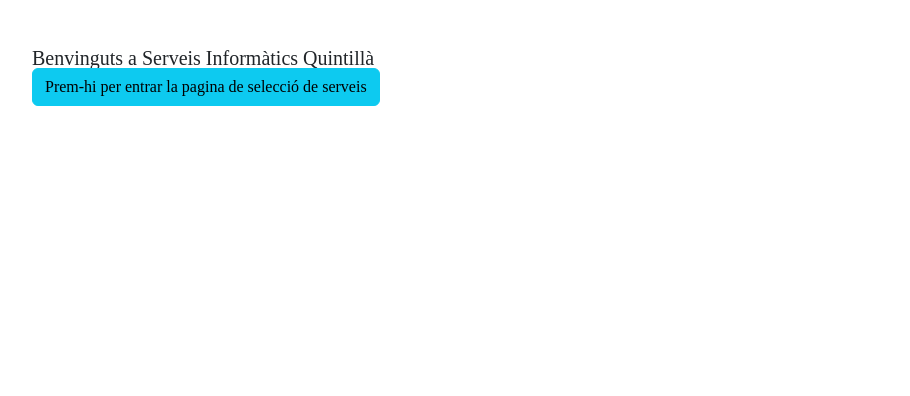
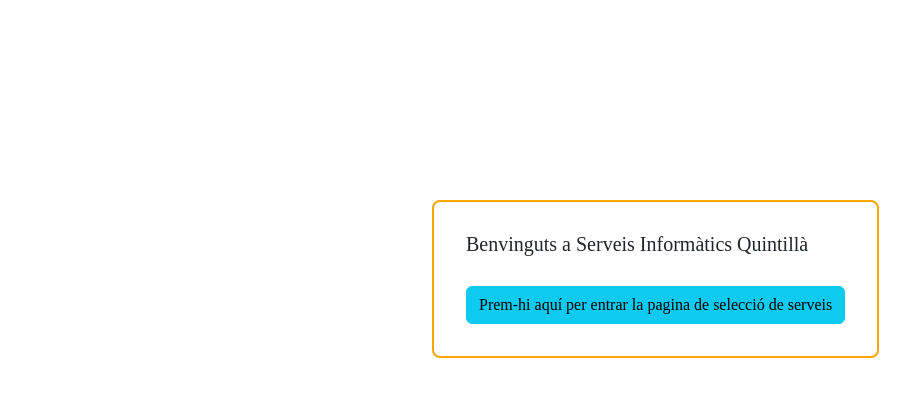
Before and after one commit to Txintxor/Sprint_7_React_2, a React (Create React App) app: page / in a window 1280 px wide. Shown: the top 396 px of the page, without its empty margins (16-926 px from the left). Built offline with nearby package versions, Linux system fonts and the light colour scheme.

Commit message:
Level 1 completed CSS fix

```diff
--- a/src/App.css
+++ b/src/App.css
@@ -2,7 +2,6 @@
 .App {
   display: flex;
   flex-direction: column;
-  margin: 3rem 0 0 3reM;
   font-size: 1.25rem;
 }
 
--- a/src/components/main/Home.js
+++ b/src/components/main/Home.js
@@ -1,13 +1,18 @@
-import React from 'react';
-import Button from 'react-bootstrap/Button';
-
+import React from "react";
+import Button from "react-bootstrap/Button";
+import { DivHomeContainer } from "../styled-c/styled-components";
 
 const HomeContainer = (props) => {
   return (
-  <div>
-    <h1>Benvinguts a Serveis Informàtics Quintillà</h1>
-  <Button variant="info" href="./menu">Prem-hi per entrar la pagina de selecció de serveis</Button></div>
-  )
-}
+    <DivHomeContainer>
+      <h1 style={{ marginBottom: "2rem" }}>
+        Benvinguts a Serveis Informàtics Quintillà
+      </h1>
+      <Button variant="info" href="./menu">
+        Prem-hi aquí per entrar la pagina de selecció de serveis
+      </Button>
+    </DivHomeContainer>
+  );
+};
 
 export default HomeContainer;
--- a/src/components/menu/Menu.js
+++ b/src/components/menu/Menu.js
@@ -6,7 +6,6 @@ import {
   DivContainer,
   DataContainer,
 } from "../styled-c/styled-components.js";
-//NO SÉ POR QUÉ HA DEJADO DE FUNCIONAR BOOTSTRAP
 import Button from "react-bootstrap/Button";
 
 const Menu = () => {
--- a/src/components/styled-c/styled-components.js
+++ b/src/components/styled-c/styled-components.js
@@ -1,46 +1,48 @@
 import styled from "styled-components";
-
 
 const Panell = styled.ul`
   width: fit-content;
   margin: 0.75rem 0 1.95rem 1.5rem;
   font-size: 1rem;
-  border: 2px solid black;
+  border: 2px solid redadd -;
   border-radius: 8px;
 `;
-
-
 
 const DataContainer = styled.div`
   width: fit-content;
   font-size: 1rem;
-border: solid 2px black;
-border-radius: 5px;
+  border: solid 2px orange;
+  border-radius: 8px;
   padding: 2rem;
-
-  `
-
+`;
 
 const DivContainer = styled.div`
   display: flex;
+`;
 
-  `
-
-  const Form = styled.form `
+const Form = styled.form`
   display: flex;
   flex-direction: column;
   justify-content: center;
   width: fit-content;
   padding: 2rem;
   margin-right: 3rem;
-  border: 2px solid black;
-  border-radius: 5px;`
+  border: 2px solid orange;
+  border-radius: 8px;
+`;
 
-  const HomeContainer = styled.div `
+const DivHomeContainer = styled.div`
+  position: absolute;
+  top: 25%;
+  left: 35%;
   display: flex;
   flex-direction: column;
+  alignitems: "center";
+  border: 2px solid orange;
+  height: fit-content;
+  width: fit-content;
+  border-radius: 8px;
+  padding: 2rem;
+`;
 
-  `
-
-
-   export { Panell,DataContainer, Form, DivContainer, HomeContainer};
+export { Panell, DataContainer, Form, DivContainer, DivHomeContainer };
```
Lines whose indentation alone changed are shown as unchanged.
